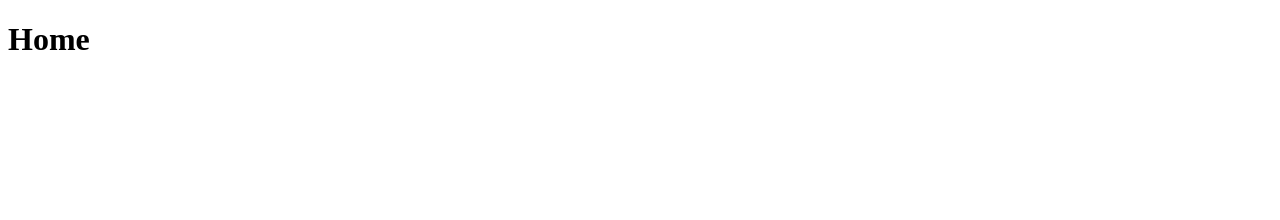
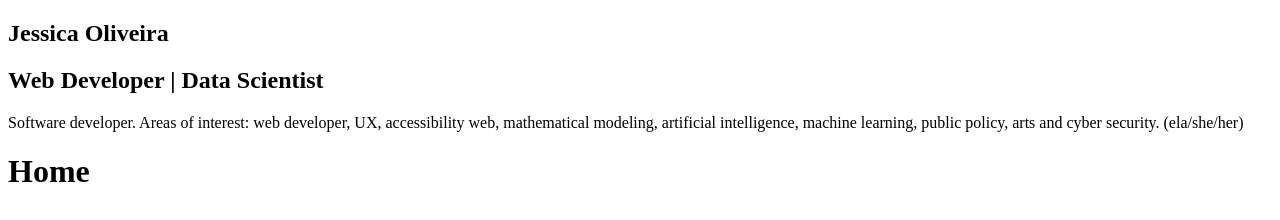
Before and after one commit to jezzipan/Gatsby-work, a Gatsby site: page / in a window 1280 px wide. Built offline with nearby package versions, Linux system fonts and the light colour scheme; Gatsby itself is replaced by a stand-in of ours.

Commit message:
configuracoes das paginias de layout, index com links e referencias

```diff
--- a/src/components/layout.js
+++ b/src/components/layout.js
@@ -1,11 +1,17 @@
 import React from "react"
 import PropTypes from "prop-types"
+import Profile from "./Profile"
 
 
 const Layout = ({ children }) => {
 
   return (
-    <main>{children}</main>
+    <>
+      <aside>
+        <Profile />
+      </aside>
+      <main>{children}</main>
+    </>
   )
 }
 
--- a/src/pages/index.js
+++ b/src/pages/index.js
@@ -1,4 +1,5 @@
 import React from "react"
+import {Link} from "gatsby"
 
 import Layout from "../components/layout"
 import SEO from "../components/seo"
```
